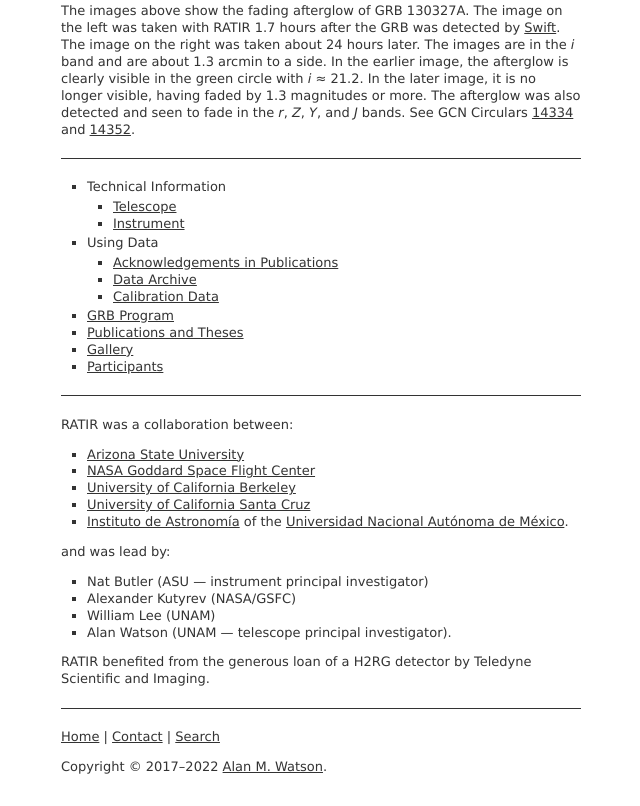
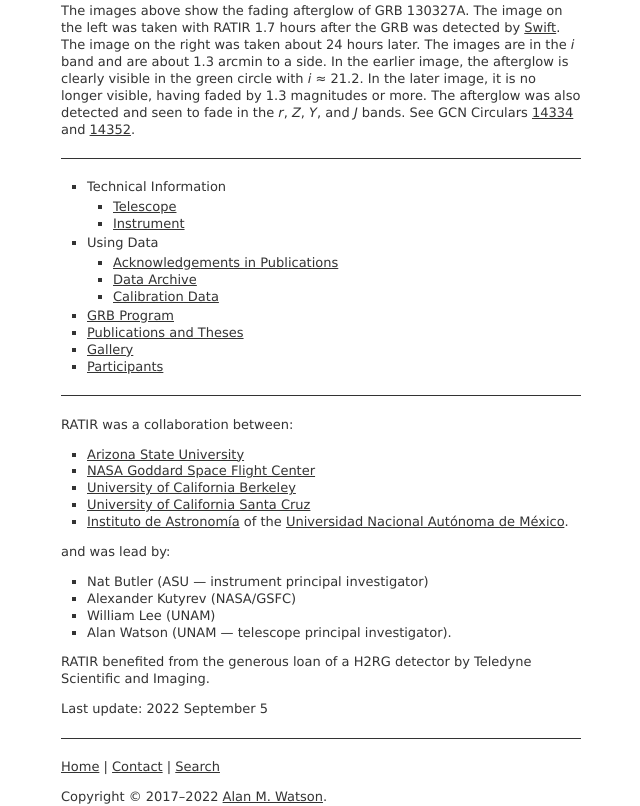
Before and after one commit to alanwatsonforster/ratir-web-site, a plain HTML site: page index.html in a window 1280 px wide. Shown: the part 475-1281 px from the top of the page, without its empty margins (319-959 px from the left). Before the commit the page ends 1251 px from the top, so only its background shows below. Drawn offline with Linux system fonts and the light colour scheme.

Commit message:
Added last update.

```diff
--- a/index.html
+++ b/index.html
@@ -66,6 +66,8 @@ RATIR
 </ul>
 
 <p>RATIR benefited from the generous loan of a H2RG detector by Teledyne Scientific and Imaging.</p>
+
+<p>Last update: 2022 September 5</p>
 </div>
 <div id="footer">
 <hr/>
```
Also changed, not shown: 1 other file.
